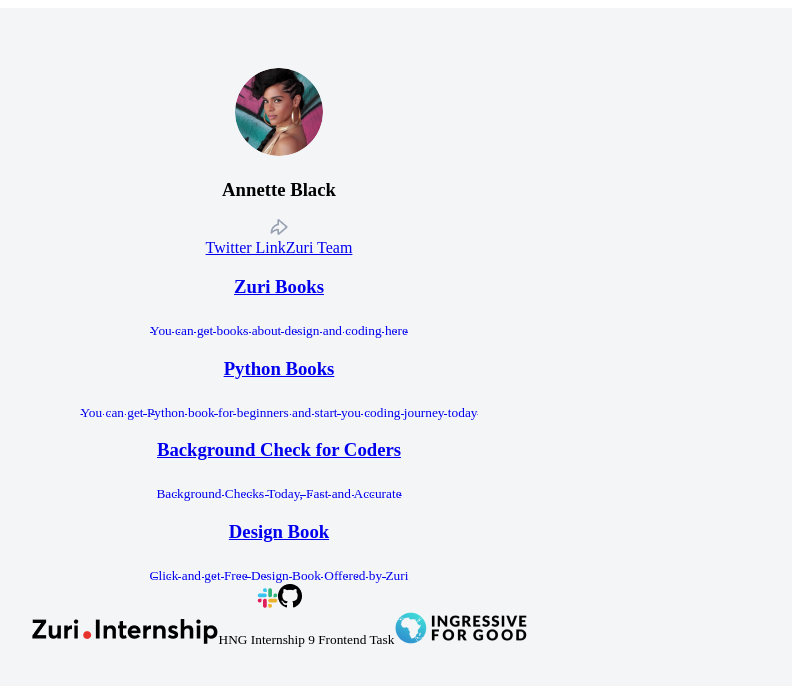
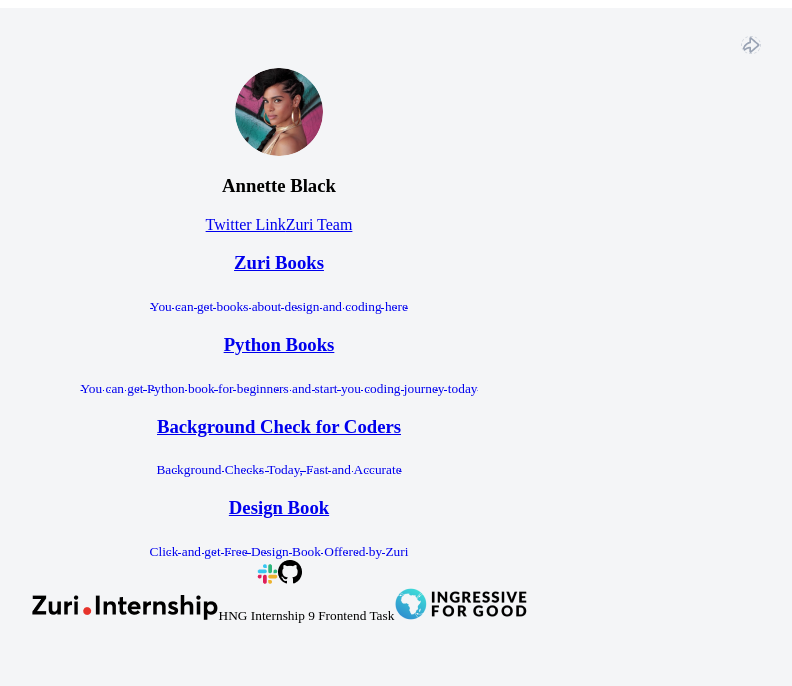
Before and after one commit to Hawwah07/Zuri-Assignment, a React (Create React App) app: page / in a window 1280 px wide. Shown: the top 686 px of the page, without its empty margins (361-1153 px from the left). Built offline with nearby package versions, Linux system fonts and the light colour scheme.

Commit message:
Modify profile.js

```diff
--- a/src/components/Profile.js
+++ b/src/components/Profile.js
@@ -4,11 +4,11 @@
 
 export default function Profile() {
     return (
-        <div>
+        <div className="profile">
             <img id="profile__img" src={profileImage}/>
             <h3>Annette Black</h3>
             {/* <p id="slack">Hawwah</p> */}
-            <img src={Iconarrow}/>
+            <img src={Iconarrow} className="arrow"/>
         </div>
     )
 }
```
